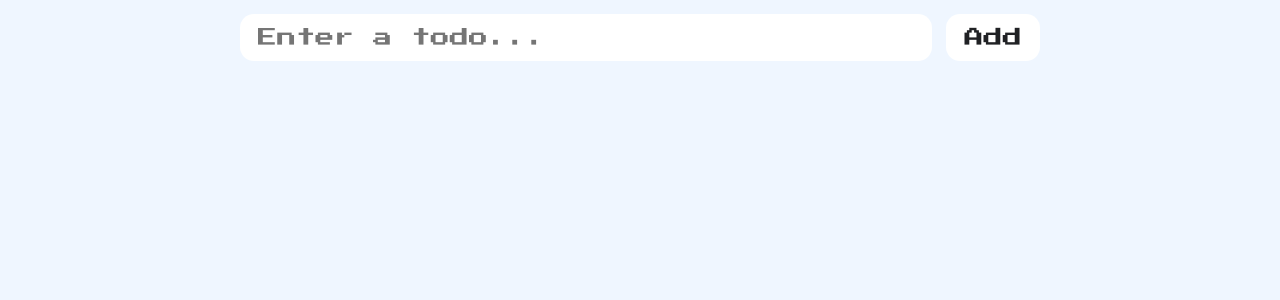
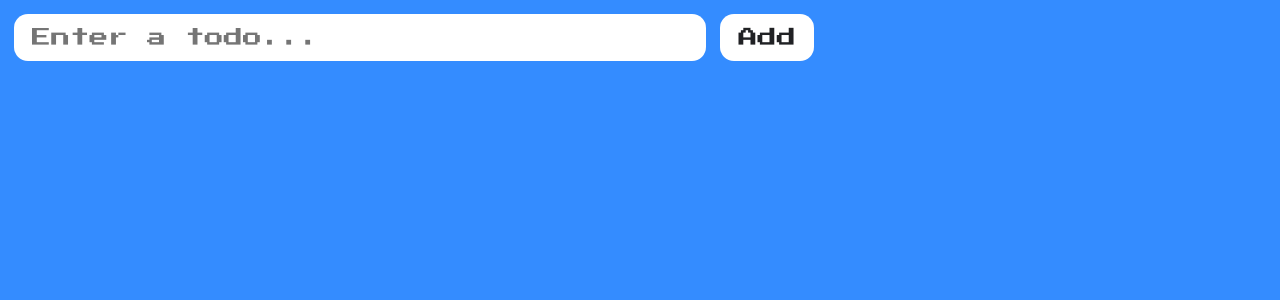
Before and after one commit to wesleyfranks/ReactJS-ToDo, a React (Vite) app: page / in a window 1280 px wide. Shown: the top 300 px of the page. Built offline with nearby package versions, Linux system fonts and the light colour scheme.

Commit message:
updated background color

```diff
--- a/src/index.css
+++ b/src/index.css
@@ -19,7 +19,7 @@ button {
   display: flex;
   flex-direction: column;
   padding: 14px;
-  background: #eff6ff;
+  background: #348cff;
   gap: 14px;
 }
 
@@ -32,7 +32,7 @@ header,
 .main {
   max-width: 800px;
   width: 100%;
-  margin: 0 auto;
+  margin: 200 auto;
   gap: 14px;
 }
 
@@ -88,7 +88,6 @@ p {
 
 .actionsContainer {
   display: flex;
-
   justify-content: space-between;
   gap: 14px;
 }
```
Also changed, not shown: 9 other files (tests, documents, lock files or other folders).
